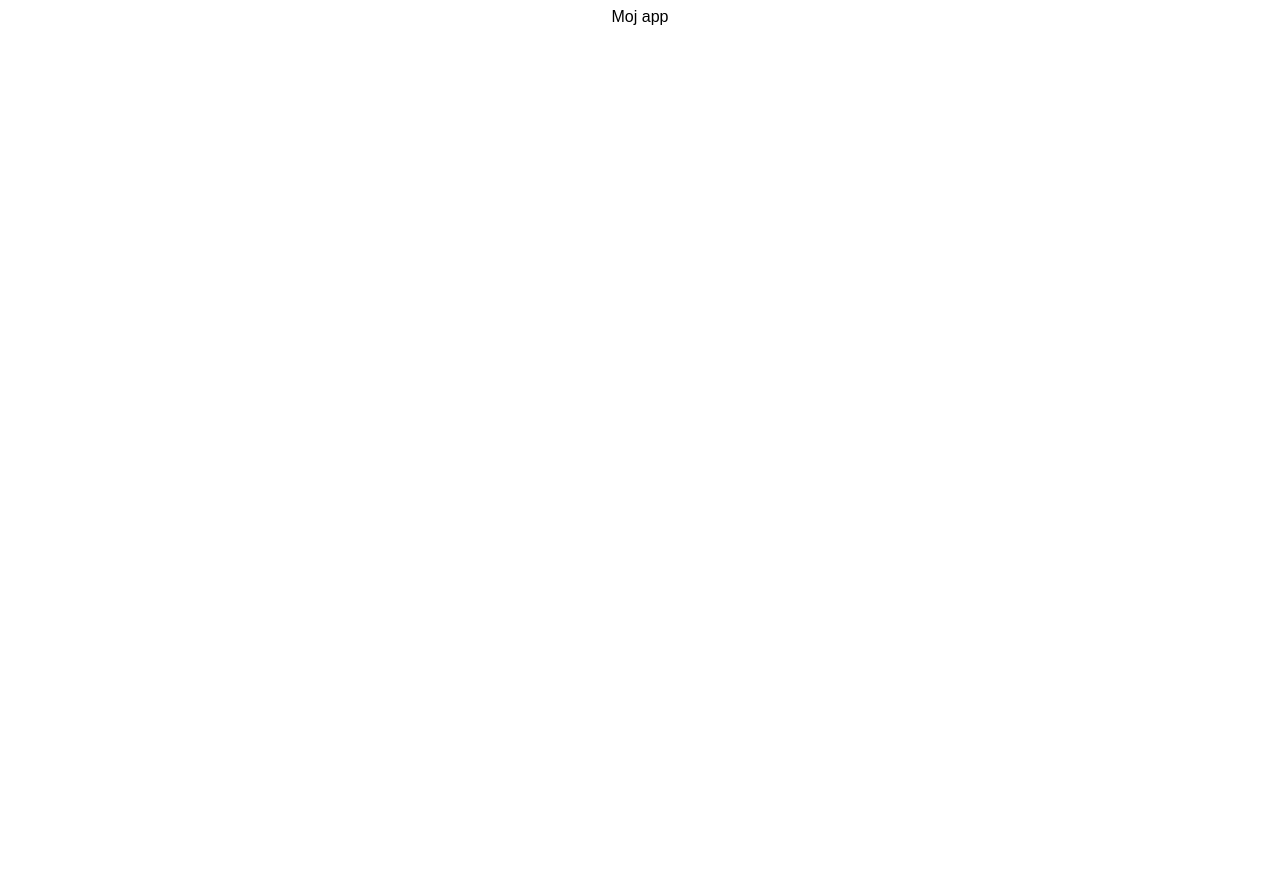
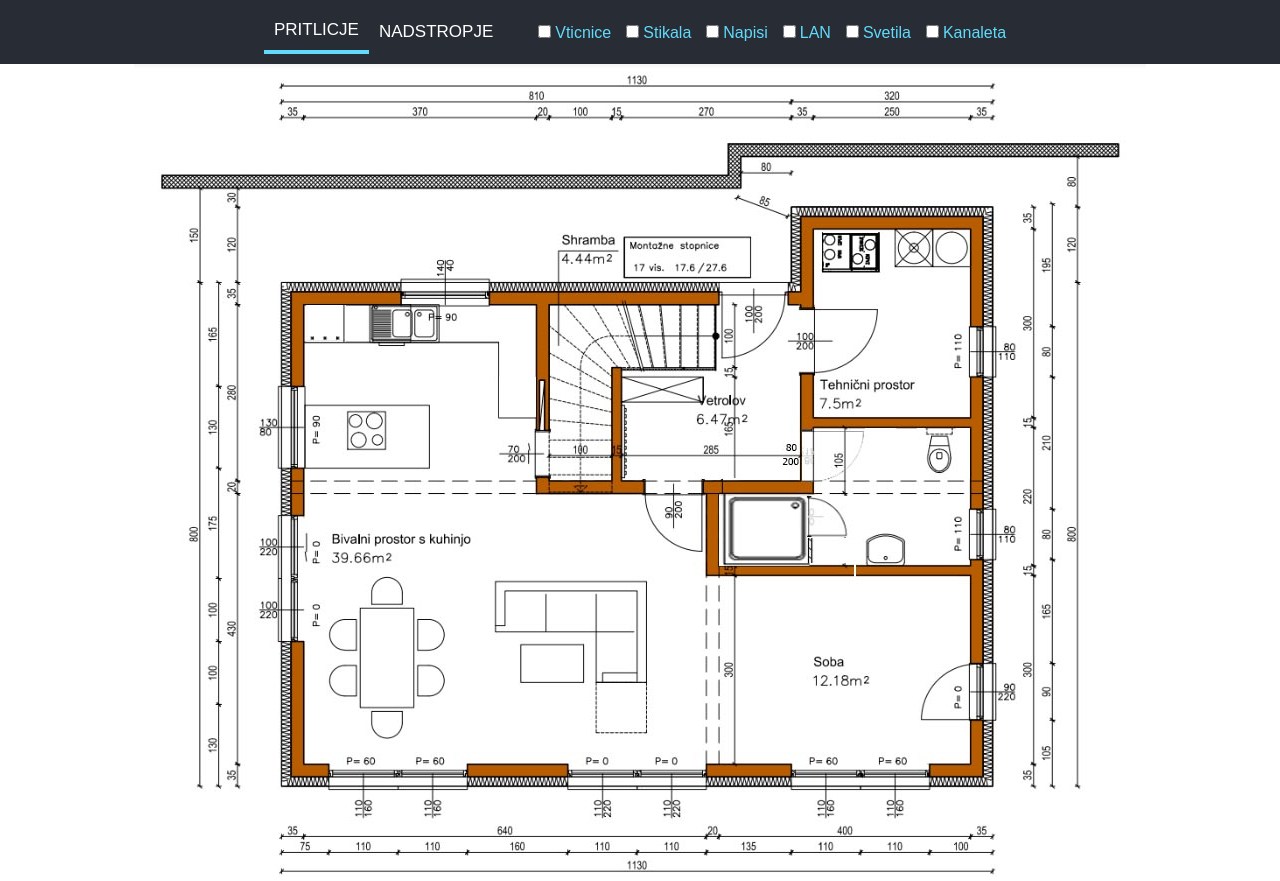
Before and after one commit to matejmeglic/hisa_instalacije, a React (Create React App) app: page / in a window 1280 px wide. Before the commit the page ends 800 px from the top, so only its background shows below. Built offline with nearby package versions, Linux system fonts and the light colour scheme.

Commit message:
working switching

```diff
--- a/src/App.css
+++ b/src/App.css
@@ -1,10 +1,60 @@
-body {
+body, html {
+  margin: 0;
+  padding: 0;
+  height: 100%;
   text-align: center;
   font-family: Arial, Helvetica, sans-serif;
 }
 
+.appWrap {
+  display: flex;
+  flex-direction: column;
+}
+.appWrap nav {
+  background-color: #282c34;
+  display: flex;
+  padding: 10px 30px;
+  align-items: center;
+  justify-content: center;
+}
+.appWrap nav button {
+  background: none;
+  border: 0;
+  padding: 10px;
+  font-size: 17px;
+  text-transform: uppercase;
+  color: #fff;
+}
+.cbTypes {
+  margin-left: 30px;
+}
+.cbTypes label {
+  margin-right: 10px;
+  color: #61dafb;
+}
+.appWrap nav button.active {
+  border-bottom: 4px solid #61dafb;
+}
+.appWrap > main {
+  flex: 1;
+  overflow: auto;
+}
+.blueprint {
+  position: relative;
+  margin: 0 auto;
+  display: inline-block;
+}
+.imgOverlays {
+  left: 0;
+  top: 0;
+}
+.imgOverlays img {
+  position: absolute;
+  left: 0;
+  top: 0;
+}
+
 .App-header {
-  background-color: #282c34;
   min-height: 7vh;
   display: flex;
   flex-direction: row;
--- a/src/App.js
+++ b/src/App.js
@@ -1,272 +1,92 @@
-import './App.css'
+import React, { useState } from 'react'
+import "./App.css";
 
-// //
-// LoadDefaults();
+const tipi = [
+  {
+    label: "Vticnice",
+    value: "vticnice",
+  },
+  {
+    label: "Stikala",
+    value: "stikala",
+  },
+  {
+    label: "Napisi",
+    value: "napisi",
+  },
+  {
+    label: "LAN",
+    value: "lan",
+  },
+  {
+    label: "Svetila",
+    value: "luci",
+  },
+  {
+    label: "Kanaleta",
+    value: "kanaleta",
+  },
+];
 
-// //
-// var rd_pritlicje = document.getElementById("pritlicje").addEventListener("click", function() {LoadPritlicje();});
-// var rd_nadstropje = document.getElementById("nadstropje").addEventListener("click", function() {LoadNadstropje();});
-
-// //
-// var switchStikala = document.getElementById("stikala");
-// switchStikala.checked=false;
-// switchStikala.addEventListener("click", function(){CheckStikala();})
-
-// var switchVticnice = document.getElementById("vticnice");
-// switchVticnice.checked=false;
-// switchVticnice.addEventListener("click", function(){CheckVticnice();})
-
-// var switchVticnice = document.getElementById("lan");
-// switchVticnice.checked=false;
-// switchVticnice.addEventListener("click", function(){CheckLAN();})
-
-// var switchVticnice = document.getElementById("luci");
-// switchVticnice.checked=false;
-// switchVticnice.addEventListener("click", function(){CheckLuci();})
-
-// var switchVticnice = document.getElementById("napisi");
-// switchVticnice.checked=false;
-// switchVticnice.addEventListener("click", function(){CheckNapisi();})
-
-// var switchVticnice = document.getElementById("kanaleta");
-// switchVticnice.checked=false;
-// switchVticnice.addEventListener("click", function(){CheckKanaleta();})
-
-// //
-// function LoadPritlicje() {
-//   var galerija = document.getElementById("gallery");
-//   galerija.innerHTML="";
-//   var tloris_pritlicje = document.createElement("img");
-//   tloris_pritlicje.src = "./static/img/tloris_pritlicje.jpg";
-//   galerija.appendChild(tloris_pritlicje);
-//   CheckStikala();
-//   CheckVticnice();
-//   CheckLAN();
-//   CheckLuci();
-//   CheckNapisi();
-//   CheckKanaleta();
-// }
-
-// function LoadNadstropje() {
-//   galerija = document.getElementById("gallery");
-//   galerija.innerHTML="";
-//   tloris_nadstropje = document.createElement("img");
-//   tloris_nadstropje.src = "./static/img/tloris_nad.jpg";
-//   galerija.appendChild(tloris_nadstropje);
-//   CheckStikala();
-//   CheckVticnice();
-//   CheckLAN();
-//   CheckLuci();
-//   CheckNapisi();
-//   CheckKanaleta();
-// }
-
-// //
-// function LoadDefaults() { //cleanup function on refresh
-
-//       var removeImage = document.getElementById("check-vticnice");
-//       if (removeImage !== null) {
-//       removeImage.parentNode.removeChild(removeImage);
-//       }
-//       var removeImage = document.getElementById("check-stikala");
-//       if (removeImage !== null) {
-//       removeImage.parentNode.removeChild(removeImage);
-//       }
-//       var removeImage = document.getElementById("check-napisi");
-//       if (removeImage !== null) {
-//       removeImage.parentNode.removeChild(removeImage);
-//       }
-//       var removeImage = document.getElementById("check-lan");
-//       if (removeImage !== null) {
-//       removeImage.parentNode.removeChild(removeImage);
-//       }
-//       var removeImage = document.getElementById("check-luci");
-//       if (removeImage !== null) {
-//       removeImage.parentNode.removeChild(removeImage);
-//       }
-//       var removeImage = document.getElementById("check-kanaleta");
-//       if (removeImage !== null) {
-//       removeImage.parentNode.removeChild(removeImage);
-//       }
-
-//       document.getElementById("pritlicje").checked = true;
-//       document.getElementById("vticnice").checked = false;
-//       document.getElementById("stikala").checked = false;
-//       document.getElementById("napisi").checked = false;
-//       document.getElementById("lan").checked = false;
-//       document.getElementById("luci").checked = false;
-//       document.getElementById("kanaleta").checked = false;
-
-//     LoadPritlicje();
-// }
-
-// //
-// /* function Diff() {
-//     if (document.getElementById("pritlicje").checked) {
-//     var imgA = document.createElement("img");
-//     imgA.src = "./static/img/prit_stikala.png";
-//     imgA.id = "check-stikala";
-//     galerija.appendChild(imgA);
-//   } else if (switchA.checked === true && document.getElementById("nadstropje").checked){
-//     var imgA = document.createElement("img");
-//     imgA.src = "./static/img/nad_stikala.png";
-//     imgA.id = "check-stikala";
-//     galerija.appendChild(imgA);
-//   }
-//   }
-//   }
-// } */
-
-
-// //
-//   function CheckStikala() {
-// //
-// /* var napisi = document.getElementById("napisi");
-// console.log(napisi.checked);
-// if (napisi.checked===false) {
-//   document.getElementById("napisi").checked=true;
-//   console.log(napisi.checked);
-//      // CheckNapisi();
-//       }*/
-
-//     var switchA = document.getElementById("stikala");
-//     if (switchA.checked) {
-//     var galerija = document.getElementById("gallery");
-//     if (switchA.checked === true && document.getElementById("pritlicje").checked) {
-//       var imgA = document.createElement("img");
-//       imgA.src = "./static/img/prit_stikala.png";
-//       imgA.id = "check-stikala";
-//       galerija.appendChild(imgA);
-//     } else if (switchA.checked === true && document.getElementById("nadstropje").checked){
-//       var imgA = document.createElement("img");
-//       imgA.src = "./static/img/nad_stikala.png";
-//       imgA.id = "check-stikala";
-//       galerija.appendChild(imgA);
-//     }
-//     } else {
-//       var removeImage = document.getElementById("check-stikala");
-//       if (removeImage !== null) {
-//       removeImage.parentNode.removeChild(removeImage);
-//       }
-//       }
-//     }
-
-
-//   function CheckVticnice() {
-//     var switchA = document.getElementById("vticnice");
-//     if (switchA.checked) {
-//     var galerija = document.getElementById("gallery");
-//     if (switchA.checked === true && document.getElementById("pritlicje").checked) {
-//       var imgA = document.createElement("img");
-//       imgA.src = "./static/img/prit_vticnice.png";
-//       imgA.id = "check-vticnice";
-//       galerija.appendChild(imgA);
-//     } else if (switchA.checked === true && document.getElementById("nadstropje").checked){
-//       var imgA = document.createElement("img");
-//       imgA.src = "./static/img/nad_vticnice.png";
-//       imgA.id = "check-vticnice";
-//       galerija.appendChild(imgA);
-//     }
-//     } else {
-//       var removeImage = document.getElementById("check-vticnice");
-//       if (removeImage !== null) {
-//       removeImage.parentNode.removeChild(removeImage);
-//       }
-//     }
-//   }
-
-//   function CheckLAN() {
-//     var switchA = document.getElementById("lan");
-//     if (switchA.checked) {
-//     var galerija = document.getElementById("gallery");
-//     if (switchA.checked === true && document.getElementById("pritlicje").checked) {
-//       var imgA = document.createElement("img");
-//       imgA.src = "./static/img/prit_lan.png";
-//       imgA.id = "check-lan";
-//       galerija.appendChild(imgA);
-//     } else if (switchA.checked === true && document.getElementById("nadstropje").checked){
-//       var imgA = document.createElement("img");
-//       imgA.src = "./static/img/nad_lan.png";
-//       imgA.id = "check-lan";
-//       galerija.appendChild(imgA);
-//     }
-//     } else {
-//       var removeImage = document.getElementById("check-lan");
-//       if (removeImage !== null) {
-//       removeImage.parentNode.removeChild(removeImage);
-//       }
-//     }
-//   }
-
-//   function CheckLuci() {
-//     var switchA = document.getElementById("luci");
-//     if (switchA.checked) {
-//     var galerija = document.getElementById("gallery");
-//     if (switchA.checked === true && document.getElementById("pritlicje").checked) {
-//       var imgA = document.createElement("img");
-//       imgA.src = "./static/img/prit_luci.png";
-//       imgA.id = "check-luci";
-//       galerija.appendChild(imgA);
-//     } else if (switchA.checked === true && document.getElementById("nadstropje").checked){
-//       var imgA = document.createElement("img");
-//       imgA.src = "./static/img/nad_luci.png";
-//       imgA.id = "check-luci";
-//       galerija.appendChild(imgA);
-//     }
-//     } else {
-//       var removeImage = document.getElementById("check-luci");
-//       if (removeImage !== null) {
-//       removeImage.parentNode.removeChild(removeImage);
-//       }
-//     }
-//   }
-
-//   function CheckNapisi() {
-//     var switchA = document.getElementById("napisi");
-//     if (switchA.checked) {
-//     var galerija = document.getElementById("gallery");
-//     if (switchA.checked === true && document.getElementById("pritlicje").checked) {
-//       var imgA = document.createElement("img");
-//       imgA.src = "./static/img/prit_napisi.png";
-//       imgA.id = "check-napisi";
-//       galerija.appendChild(imgA);
-//     } else if (switchA.checked === true && document.getElementById("nadstropje").checked){
-//       var imgA = document.createElement("img");
-//       imgA.src = "./static/img/nad_napisi.png";
-//       imgA.id = "check-napisi";
-//       galerija.appendChild(imgA);
-//     }
-//     } else {
-//       var removeImage = document.getElementById("check-napisi");
-//       if (removeImage !== null) {
-//       removeImage.parentNode.removeChild(removeImage);
-//       }
-//     }
-//   }
-
-//   function CheckKanaleta() {
-//     var switchA = document.getElementById("kanaleta");
-//     if (switchA.checked) {
-//     var galerija = document.getElementById("gallery");
-//     if (switchA.checked === true && document.getElementById("pritlicje").checked) {
-//       var imgA = document.createElement("img");
-//       imgA.src = "./static/img/prit_kanaleta.png";
-//       imgA.id = "check-kanaleta";
-//       galerija.appendChild(imgA);
-//     } else if (switchA.checked === true && document.getElementById("nadstropje").checked){
-//       var imgA = document.createElement("img");
-//       imgA.src = "./static/img/nad_kanaleta.png";
-//       imgA.id = "check-kanaleta";
-//       galerija.appendChild(imgA);
-//     }
-//     } else {
-//       var removeImage = document.getElementById("check-kanaleta");
-//       if (removeImage !== null) {
-//       removeImage.parentNode.removeChild(removeImage);
-//       }
-//     }
-//   }
-
+const floors = [
+  {
+    label: "Pritlicje",
+    value: "prit",
+  },
+  {
+    label: "Nadstropje",
+    value: "nad",
+  },
+];
 export default function App() {
-  return 'Moj app'
+  const [activeFloor, setFloor] = useState(floors[0].value);
+  const [activeTypes, setTypes] = useState([]);
+  return (
+    <div className="appWrap">
+      <nav>
+        {floors.map(({ value, label }) => {
+          return (
+            <button
+              className={value === activeFloor ? "active" : ""}
+              onClick={() => {
+                setFloor(value);
+                // this resets all checkboxes
+                setTypes([])
+              }}
+            >
+              {label}
+            </button>
+          );
+        })}
+        <span className="cbTypes">
+          {tipi.map(({ value, label }) => {
+            return (
+              <label>
+                <input
+                  type="checkbox"
+                  checked={activeTypes.includes(value)}
+                  onChange={() => {
+                    setTypes(
+                      activeTypes.includes(value)
+                        ? activeTypes.filter((t) => t !== value)
+                        : [...activeTypes, value]
+                    );
+                  }}
+                />
+                {label}
+              </label>
+            );
+          })}
+        </span>
+      </nav>
+      <main>
+        <div className="blueprint">
+          <img src={`/static/img/tloris_${activeFloor}.jpg`} />
+          <div className="imgOverlays">
+            {activeTypes.map(val => <img src={`/static/img/${activeFloor}_${val}.png`} />)}
+          </div>
+        </div>
+      </main>
+    </div>
+  );
 }
```
Also changed, not shown: public/static/img/tloris_prit.jpg (renamed from public/static/img/tloris_pritlicje.jpg).
